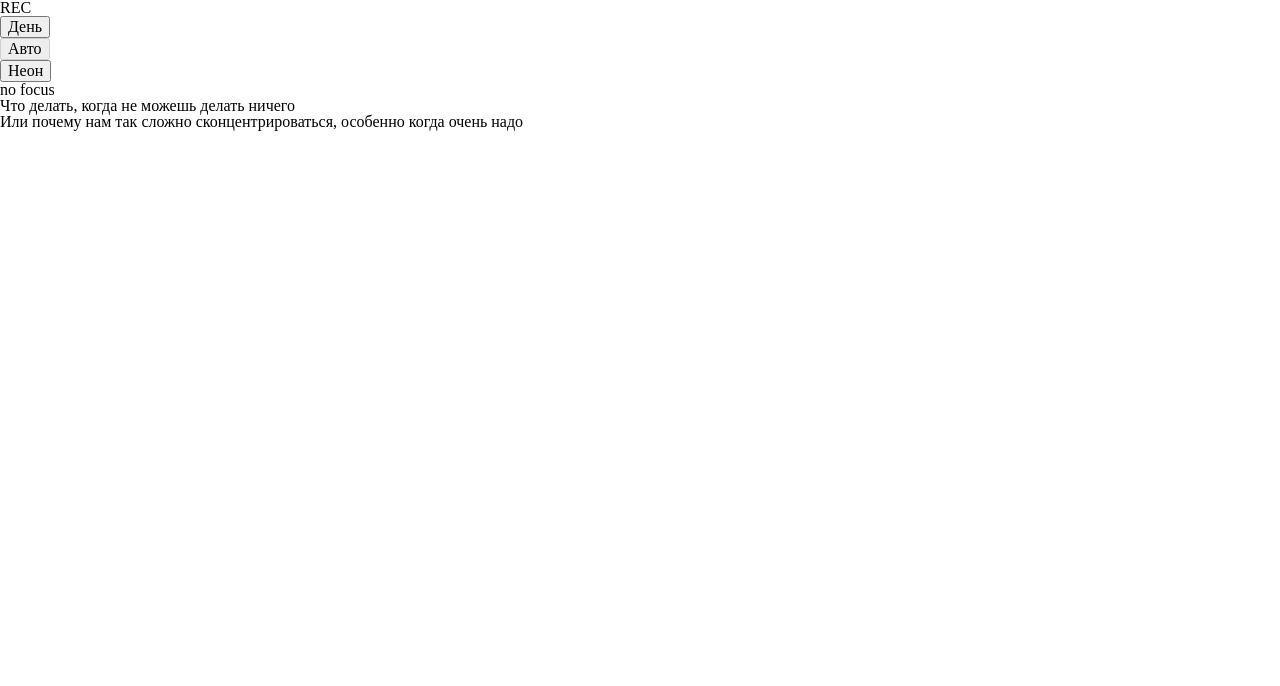
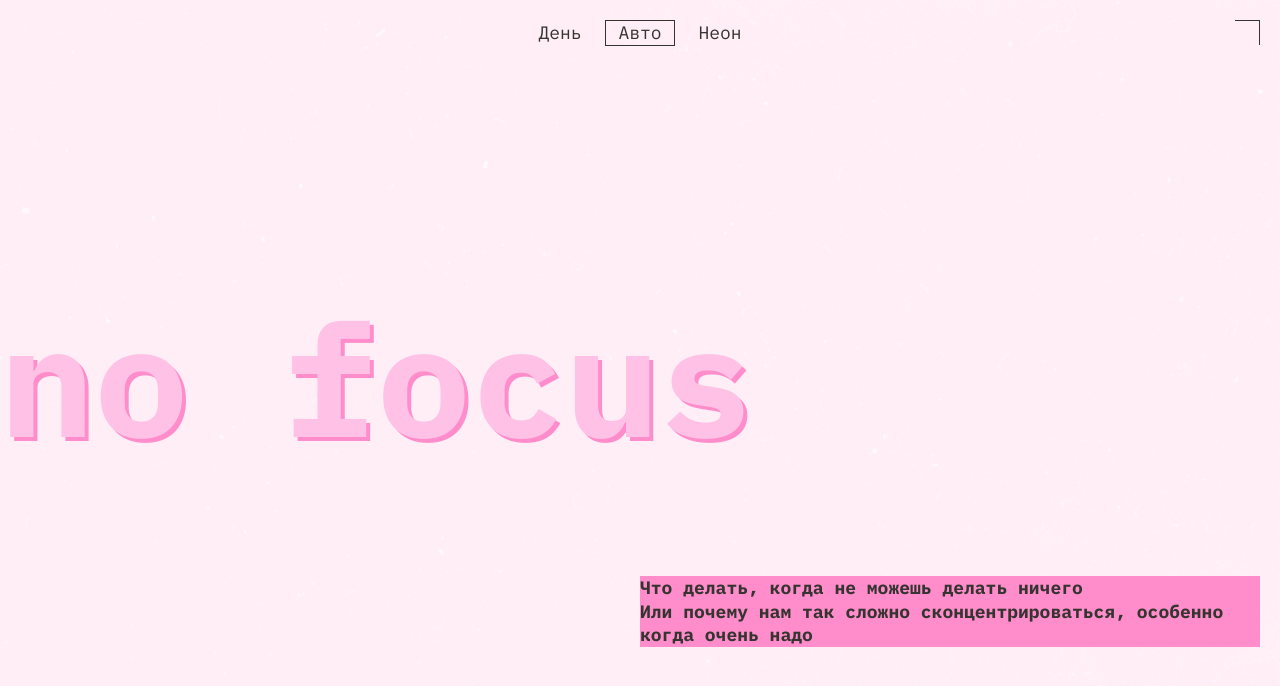
Before and after one commit to Frogush/no-focus, a website: page index.html in a window 1280 px wide. Shown: the top 686 px of the page. Drawn offline with Linux system fonts and the light colour scheme.

Commit message:
style(header): add header styles

```diff
--- a/styles/dark.css
+++ b/styles/dark.css
@@ -1,7 +1,7 @@
 :root.theme-dark {
     --background-clr: #000028; /* Базовый цвет фона сайта */
     --background-img: url(../images/cover-image-dark.png); /* Изображение на фоне */
-    --main-clr: #F1B2CE; /* Основной цвет текста страницы */
+    --main-text-clr: #F1B2CE; /* Основной цвет текста страницы */
     --header-decoration-icon-clr: #FF0070; /* Цвет кнопки REC в шапке сайта */
     --decorative-angle-clr: #FF0070; /* Цвет декоративных уголков для шапки и подвала */
     --button-clr: #FF0070; /* Цвет кнопки */
@@ -18,7 +18,7 @@
     :root {
         --background-clr: #000028; /* Базовый цвет фона сайта */
         --background-img: url(../images/cover-image-dark.png); /* Изображение на фоне */
-        --main-clr: #F1B2CE; /* Основной цвет текста страницы */
+        --main-text-clr: #F1B2CE; /* Основной цвет текста страницы */
         --header-decoration-icon-clr: #FF0070; /* Цвет кнопки REC в шапке сайта */
         --decorative-angle-clr: #FF0070; /* Цвет декоративных уголков для шапки и подвала */
         --button-clr: #FF0070; /* Цвет кнопки */
--- a/styles/light.css
+++ b/styles/light.css
@@ -1,7 +1,7 @@
 :root.theme-light {
     --background-clr: #FFC2E6; /* Базовый цвет фона сайта */
     --background-img: url(../images/cover-image-light.png); /* Изображение на фоне */
-    --main-clr: #353430; /* Основной цвет текста страницы */
+    --main-text-clr: #353430; /* Основной цвет текста страницы */
     --header-decoration-icon-clr: transparent; /* Цвет кнопки REC в шапке сайта */
     --decorative-angle-clr: #353430; /* Цвет декоративных уголков для шапки и подвала */
     --button-clr: #353430; /* Цвет кнопки */
@@ -18,7 +18,7 @@
     :root {
         --background-clr: #FFC2E6; /* Базовый цвет фона сайта */
         --background-img: url(../images/cover-image-light.png); /* Изображение на фоне */
-        --main-clr: #353430; /* Основной цвет текста страницы */
+        --main-text-clr: #353430; /* Основной цвет текста страницы */
         --header-decoration-icon-clr: transparent; /* Цвет кнопки REC в шапке сайта */
         --decorative-angle-clr: #353430; /* Цвет декоративных уголков для шапки и подвала */
         --button-clr: #353430; /* Цвет кнопки */
--- a/styles/style.css
+++ b/styles/style.css
@@ -0,0 +1,189 @@
+.page {
+    display: flex;
+    flex-direction: column;
+    inline-size: 100%;
+    color: var(--main-text-clr);
+    background: var(--background-img);
+    background-color: var(--background-clr);
+    background-repeat: no-repeat;
+    background-attachment: fixed;
+    background-position: top center;
+    background-size: cover;
+    font-family: var(--main-font), sans-serif;
+    font-size: 18px;
+    gap: 40px;
+}
+
+@media (min-width: 768px) {
+    .page {
+        gap: 60px;
+    }
+}
+
+.decoration-zone {
+    position: absolute;
+}
+
+.decoration-zone::before {
+    position: absolute;
+    bottom: 10px;
+    left: 10px;
+    block-size: 25px;
+    inline-size: 25px;
+    border-block-end: 1px solid var(--decorative-angle-clr, #353430);
+    border-inline-start: 1px solid var(--decorative-angle-clr, #353430);
+    content: '';
+}
+
+.decoration-zone::after {
+    position: absolute;
+    top: 10px;
+    right: 10px;
+    block-size: 25px;
+    inline-size: 25px;
+    border-block-start: 1px solid var(--decorative-angle-clr, #353430);
+    border-inline-end: 1px solid var(--decorative-angle-clr, #353430);
+    content: '';
+}
+
+@media (min-width: 768px) {
+    .decoration-zone::before {
+        inset-block-end: 20px;
+        inset-inline-start: 20px;
+    }
+
+    .decoration-zone::after {
+        inset-block-start: 20px;
+        inset-inline-end: 20px;
+    }
+}
+
+/* ACCENT'S */
+
+.accent-box-shadow-title {
+    line-height: 83%;
+    color: var(--main-title-clr, #FFC2E6);
+    text-shadow: 4px 4px 0 var(--accent-boxshadow-clr, #FF8DCB);
+    font-size: var(--accent-heading-fs-mobile, 116px);
+}
+
+@media (min-width: 768px) {
+    .accent-box-shadow-title {
+        font-size: var(--accent-heading-fs-desktop, 157px);
+    }
+}
+
+.accent-bold {
+    font-weight: bold;
+}
+
+.accent-background-clr {
+    background-color: var(--accent-background-clr, #FF8DCB);
+}
+
+/* HEADER */
+
+.header {
+    position: relative;
+    display: grid;
+    padding: 10px;
+    block-size: 100vh;
+    inline-size: 100%;
+    grid-template-rows: auto max-content auto;
+}
+
+@media (min-width: 768px) {
+    .header {
+        padding: 20px;
+    }
+}
+
+.header__decoration-icon {
+    position: absolute;
+    display: flex;
+    line-height: 25px;
+    inset-block-start: 10px;
+    inset-inline-end: 20px;
+    color: var(--header-decoration-icon-clr, transparent);
+    gap: 10px;
+}
+
+.header__decoration-icon::after {
+    align-self: center;
+    block-size: 7px;
+    inline-size: 7px;
+    border-radius: 50%;
+    background-color: var(--header-decoration-icon-clr, transparent);
+    box-shadow: 0 0 5px 4px var(--header-decoration-icon-clr, transparent);
+    content: '';
+}
+
+@media (min-width: 768px) {
+    .header__decoration-icon {
+        inset-block-start: 20px;
+        inset-inline-end: 30px;
+    }
+}
+
+.header__theme-menu {
+    align-self: center;
+}
+
+@media (min-width: 1024px) {
+    .header__theme-menu {
+        align-self: flex-start;
+    }
+}
+
+.header__theme-menu-list {
+    display: flex;
+    flex-direction: column;
+    list-style: none;
+    justify-self: flex-end;
+    gap: 10px;
+}
+
+@media (min-width: 1024px) {
+    .header__theme-menu-list {
+        flex-direction: row;
+        justify-self: center;
+    }
+}
+
+.header__theme-menu-button {
+    block-size: 26px;
+    inline-size: 70px;
+    border: none;
+    color: var(--button-clr, #353430);
+    background-color: transparent;
+    cursor: pointer;
+}
+
+.header__theme-menu-button_active {
+    border: 1px solid currentColor;
+}
+
+.header__title {
+
+    justify-self: flex-start;
+}
+
+@media (min-width: 768px) {
+    .header__title {
+        margin-inline-start: -20px;
+    }
+}
+
+.header__description-container {
+    align-self: center;
+    line-height: 23.4px;
+    inline-size: 100%;
+    color: var(--accent-header-description-clr, #353430);
+}
+
+@media (min-width: 768px) {
+    .header__description-container {
+        inline-size: 50%;
+        justify-self: flex-end;
+    }
+}
--- a/styles/variables.css
+++ b/styles/variables.css
@@ -2,16 +2,17 @@
     --background-clr: #FFC2E6; /* Базовый цвет фона сайта */
     --background-img: url(../images/cover-image-light.png); /* Изображение на фоне */
     --main-font: "IBM Plex Mono"; /* Основной шрифт страницы */
-    --main-clr: #353430; /* Основной цвет текста страницы */
+    --main-text-clr: #353430; /* Основной цвет текста страницы */
     --header-decoration-icon-clr: transparent; /* Цвет кнопки REC в шапке сайта */
     --decorative-angle-clr: #353430; /* Цвет декоративных уголков для шапки и подвала */
-    --accent-heading-fs-mobile: 116px; /* Размер шрифта на мобильных устройствах */
-    --accent-heading-fs-desktop: 157px; /* Размер шрифта на десктопах */
+    --accent-heading-fs-mobile: clamp(7.25rem, 7.0115rem + 1.0178vw, 7.5rem); /* Размер шрифта на мобильных устройствах */
+    --accent-heading-fs-desktop: clamp(7.5rem, 0.5625rem + 14.4531vw, 9.8125rem); /* Размер шрифта на десктопах */
     --button-clr: #353430; /* Цвет кнопки */
     --button-hover-clr: #32312d66; /* Цвет кнопки при наведении */
-    --main-title-clr: #FFC2E6; /* Цвет заголовка страницы (по умолчанию, без фокуса) */
+    --main-title-clr: #FFC2E6; /* Цвет заголовка страницы (no focus) */
     --accent-boxshadow-clr: #FF8DCB; /* Цвет тени для заголовка, ссылок */
     --accent-background-clr: #FF8DCB; /* Цвет заднего фона у отдельных заголовков страницы */
+    --accent-header-description-clr: #353430; /* Цвет описания в шапке */
     --accent-section-title-clr: #353430; /* Цвет заголовков секций */
     --accent-article-title-clr: #353430; /* Цвет заголовков статей */
     --accent-gallery-title-clr: #353430; /* Цвет заголовка галереи */
```
